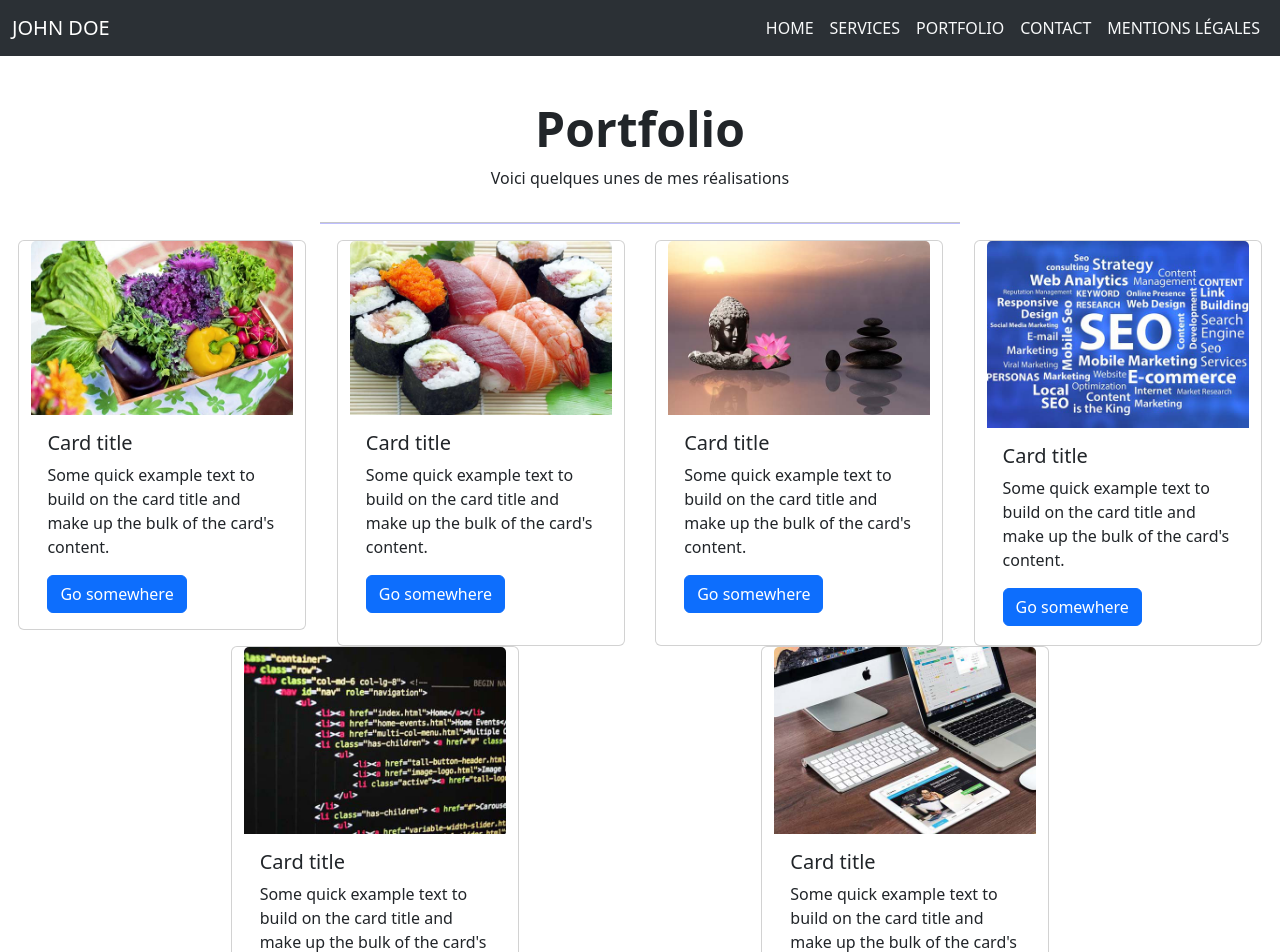
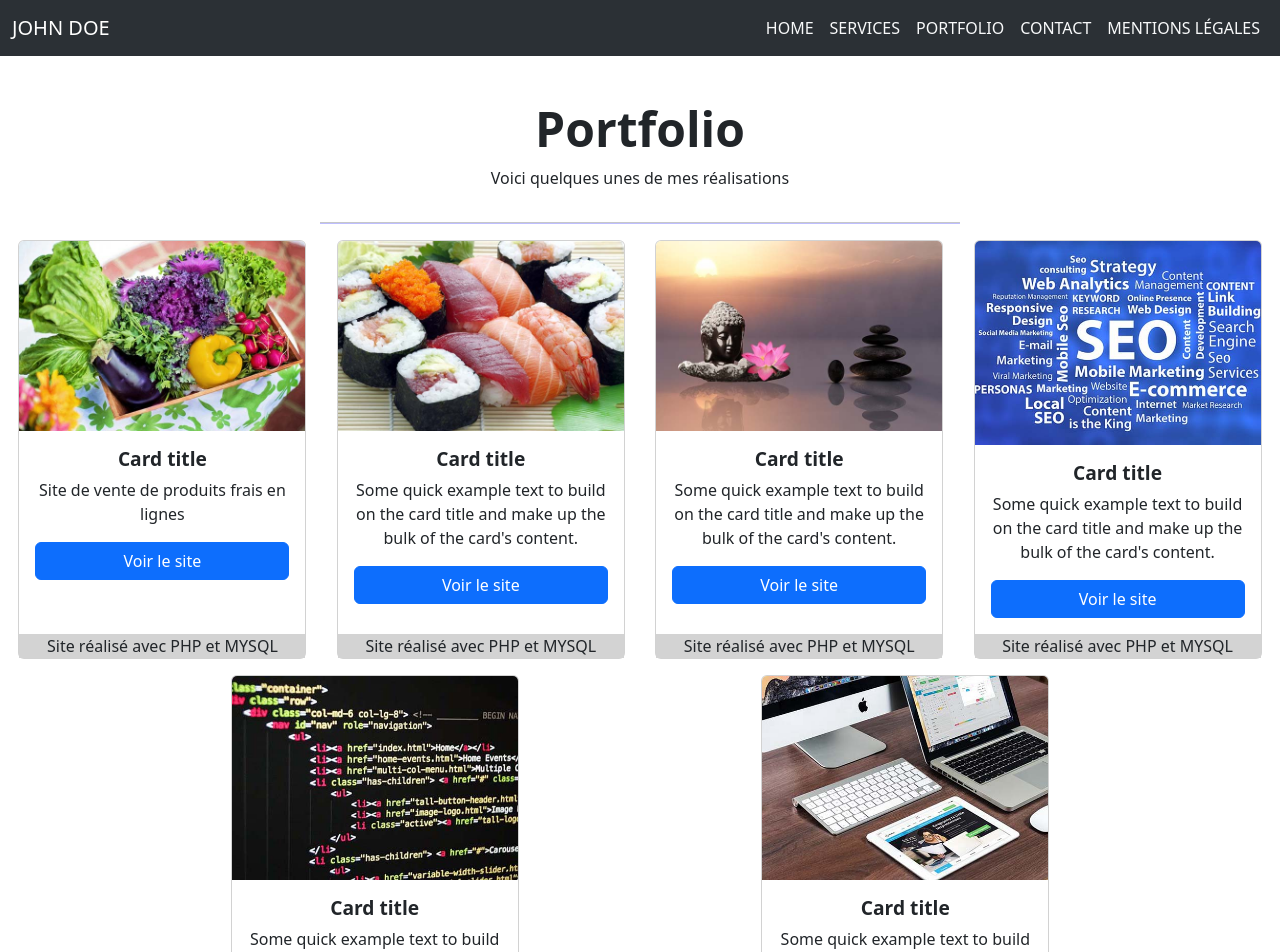
Before and after one commit to DigiDias/monportfolio, a React (Create React App) app: page /portfolio in a window 1280 px wide. Shown: the top 952 px of the page. Built offline with nearby package versions, Linux system fonts and the light colour scheme.

Commit message:
finalisation de la structure de la page Portfolio et mise en place de la page services

```diff
--- a/package.json
+++ b/package.json
@@ -11,7 +11,7 @@
     "react": "^19.0.0",
     "react-dom": "^19.0.0",
     "react-router-dom": "^7.3.0",
-    "react-scripts": "5.0.1",
+    "react-scripts": "^5.0.1",
     "sass": "^1.85.1",
     "web-vitals": "^2.1.4"
   },
--- a/src/App.css
+++ b/src/App.css
@@ -209,5 +209,32 @@ textarea{
 .Contener-Card{
   display: flex;
   justify-content: space-evenly;
+  padding-left: 0;
+  margin-bottom: 10px;
 
 }
+
+.sousTitre{
+  background-color: lightgrey;
+  text-align: center;
+  margin-bottom: 0;
+
+}
+
+.btn{
+  text-align: center;
+}
+
+.card-body{
+  display: flex;
+  flex-direction: column;
+
+  padding-left: 0;
+
+  text-align: center;
+}
+
+.card-title{
+  font-weight: bold;
+  font-size: 1.2rem;
+}
--- a/src/Pages/Portfolio.jsx
+++ b/src/Pages/Portfolio.jsx
@@ -1,5 +1,6 @@
 import React from "react";
 import "bootstrap/dist/css/bootstrap.min.css";
+import "../App.css";
 
 const Portfolio = () => {
     return (
@@ -14,60 +15,71 @@ const Portfolio = () => {
 
         <div className="Contener-Card row">
 
-        <div className="card col-md-4 col-sm-12 mb-3" style={{width: "18rem"}}>
-  <img src="./img/fresh-food.jpg" className="card-img-top" alt="photoFresFood"></img>
+        <div className="card cogit l-md-4 col-sm-12 mb-3 px-0" style={{width: "18rem"}}>
+  <img src="./img/fresh-food.jpg" className="card-img-top" alt="photo FresFood"></img>
+  <div className="card-body">
+    <h5 className="card-title">Card title</h5>
+    <p className="card-text">Site de vente de produits frais en lignes</p>
+    <a href="#" className="btn btn-primary">Voir le site</a>
+
+  </div>
+  <p className="sousTitre">Site réalisé avec PHP et MYSQL</p>
+</div>
+
+
+<div className="card cogit l-md-4 col-sm-12 mb-3 px-0" style={{width: "18rem"}}>
+  <img src="./img/restaurant-japonais.jpg" className="card-img-top" alt="photo restaurant japonais"></img>
   <div className="card-body">
     <h5 className="card-title">Card title</h5>
     <p className="card-text">Some quick example text to build on the card title and make up the bulk of the card's content.</p>
-    <a href="#" className="btn btn-primary">Go somewhere</a>
+    <a href="#" className="btn btn-primary">Voir le site</a>
+
   </div>
+  <p className="sousTitre">Site réalisé avec PHP et MYSQL</p>
 </div>
 
-
-<div className="card" style={{width: "18rem"}}>
-  <img src="./img/restaurant-japonais.jpg" className="card-img-top" alt="PhotorestaurantJaponais"></img>
+<div className="card cogit l-md-4 col-sm-12 mb-3 px-0" style={{width: "18rem"}}>
+  <img src="./img/espace-bien-etre.jpg" className="card-img-top" alt="photo Espace Bien être"></img>
   <div className="card-body">
     <h5 className="card-title">Card title</h5>
     <p className="card-text">Some quick example text to build on the card title and make up the bulk of the card's content.</p>
-    <a href="#" className="btn btn-primary">Go somewhere</a>
+    <a href="#" className="btn btn-primary">Voir le site</a>
+
   </div>
+  <p className="sousTitre">Site réalisé avec PHP et MYSQL</p>
 </div>
 
-<div className="card" style={{width: "18rem"}}>
-  <img src="./img/espace-bien-etre.jpg" className="card-img-top" alt="PhotoespaceBienEtre"></img>
+<div className="card cogit l-md-4 col-sm-12 mb-3 px-0" style={{width: "18rem"}}>
+  <img src="./img/seo.jpg" className="card-img-top" alt="photo SEO"></img>
   <div className="card-body">
     <h5 className="card-title">Card title</h5>
     <p className="card-text">Some quick example text to build on the card title and make up the bulk of the card's content.</p>
-    <a href="#" className="btn btn-primary">Go somewhere</a>
+    <a href="#" className="btn btn-primary">Voir le site</a>
+
   </div>
+  <p className="sousTitre">Site réalisé avec PHP et MYSQL</p>
 </div>
 
-
-<div className="card" style={{width: "18rem"}}>
-  <img src="./img/seo.jpg" className="card-img-top" alt="photoSeo"></img>
+<div className="card cogit l-md-4 col-sm-12 mb-3 px-0" style={{width: "18rem"}}>
+  <img src="./img/coder.jpg" className="card-img-top" alt="photo Coder"></img>
   <div className="card-body">
     <h5 className="card-title">Card title</h5>
     <p className="card-text">Some quick example text to build on the card title and make up the bulk of the card's content.</p>
-    <a href="#" className="btn btn-primary">Go somewhere</a>
+    <a href="#" className="btn btn-primary">Voir le site</a>
+
   </div>
+  <p className="sousTitre">Site réalisé avec PHP et MYSQL</p>
 </div>
 
-<div className="card" style={{width: "18rem"}}>
-  <img src="./img/coder.jpg" className="card-img-top" alt="photoCoder"></img>
+<div className="card cogit l-md-4 col-sm-12 mb-3 px-0" style={{width: "18rem"}}>
+  <img src="./img/screens.jpg" className="card-img-top" alt="photo Screens"></img>
   <div className="card-body">
     <h5 className="card-title">Card title</h5>
     <p className="card-text">Some quick example text to build on the card title and make up the bulk of the card's content.</p>
-    <a href="#" className="btn btn-primary">Go somewhere</a>
+    <a href="#" className="btn btn-primary">Voir le site</a>
+
   </div>
-</div>
-
-<div className="card" style={{width: "18rem"}}>
-  <img src="./img/screens.jpg" className="card-img-top" alt="photoSceens"></img>
-  <div className="card-body">
-    <h5 className="card-title">Card title</h5>
-    <p className="card-text">Some quick example text to build on the card title and make up the bulk of the card's content.</p>
-    <a href="#" className="btn btn-primary">Go somewhere</a>
-  </div>
+  <p className="sousTitre">Site réalisé avec PHP et MYSQL</p>
 </div>
 
 
--- a/src/Pages/Services.jsx
+++ b/src/Pages/Services.jsx
@@ -1,14 +1,56 @@
 import React from "react";
 import "bootstrap/dist/css/bootstrap.min.css";
+import "../App.css";
 
 
 const Services = () => {
     return (
         <main style={{ paddingTop: "100px" }}>
         <div>
-            <h1>Ma page Service</h1>
+        <div className="center">
+            <h2 className="title-h2">Mon offre de services</h2>
+            <p>Voici les prestations sur lequelles je peux intervenir</p>
+
+       <hr></hr>
+        </div>
+        <div className="Contener-Card row">
+
+        <div className="card" style={{width: "18rem"}}>
+  <div className="card-body">
+    <h5 className="card-title">UX Design</h5>
+    <p className="card-text">l'UX Design est une discipline qui consite à concevoir des produits
+        (sitesweb, applications mobiles, logiciels, objects connéctés, etc) en plaçant l'utilisateur
+    </p>
+
+  </div>
+</div>
+
+
+<div className="card" style={{width: "18rem"}}>
+  <div className="card-body">
+    <h5 className="card-title">Dévéloppement web</h5>
+    <p className="card-text">Le développement de sites web consites à créer des sites internet en utilisant des langages de programmation (HTML, CSS, JavaScript, PHP, etc.)
+        et des frameworks (Boorstrap, react, Angular, ect).
+    </p>
+
+  </div>
+</div>
+
+<div className="card" style={{width: "18rem"}}>
+  <div className="card-body">
+    <h5 className="card-title">Référencement</h5>
+    <p className="card-text">Le référencement naturel (SEO) est une technique qui consite à optimiser un site web pour le faire remonter dans les résultats
+        des moteurs de recherche (Google, Bing, Yahoo, ect.). L'objectif est d'attirer un maximum de visiteurs qualifiés sur le site.
+    </p>
+
+  </div>
+</div>
+
+
+        </div>
         </div>
         </main>
+
     );
 }
 
```
Also changed, not shown: 1 other file (tests, documents, lock files or other folders).
